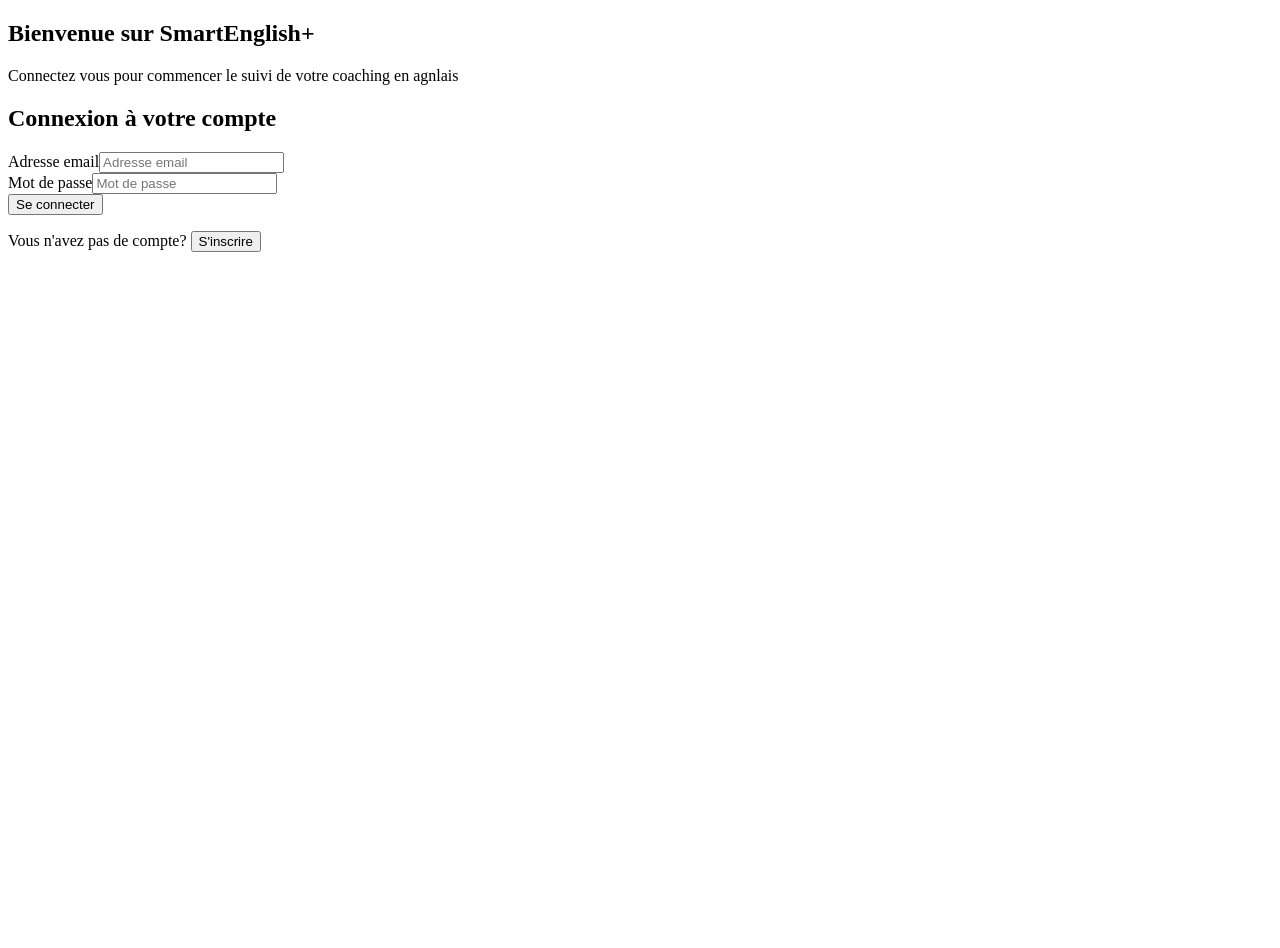
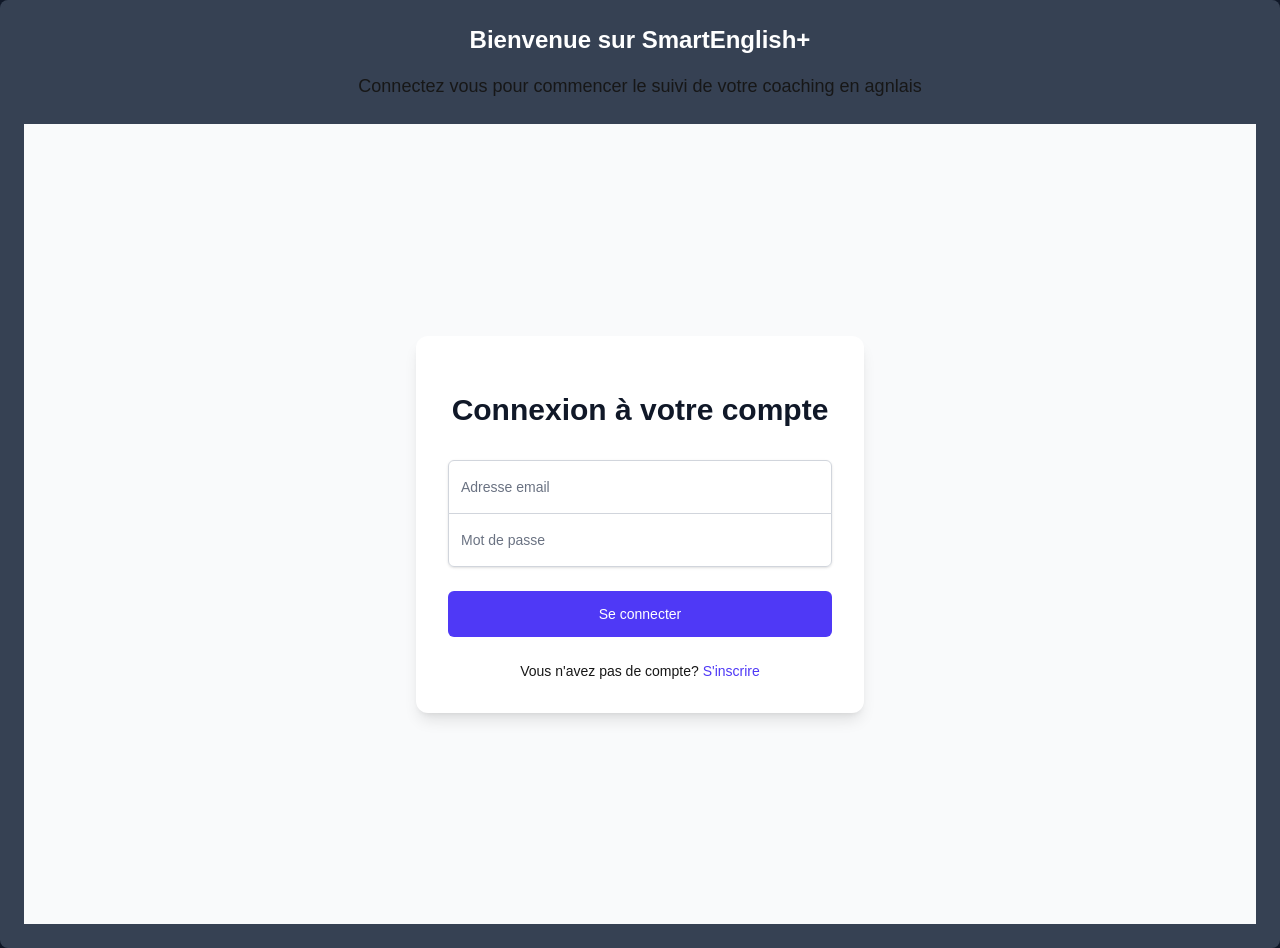
Before and after one commit to bk2024b/SmartEnglish-, a Next.js app: page / in a window 1280 px wide. Before the commit the page ends 800 px from the top, so only its background shows below. Built offline with nearby package versions, Linux system fonts and the light colour scheme; no server answers.

Commit message:
J'avais éffacé layout.js par inadvertance donc maintenant je l'ai remis

```diff
--- /dev/null
+++ b/src/app/layout.js
@@ -0,0 +1,32 @@
+import { Geist, Geist_Mono } from "next/font/google";
+import "./globals.css";
+import { Analytics } from "@vercel/analytics/react"
+import { SpeedInsights } from "@vercel/speed-insights/next"
+const geistSans = Geist({
+  variable: "--font-geist-sans",
+  subsets: ["latin"],
+});
+
+const geistMono = Geist_Mono({
+  variable: "--font-geist-mono",
+  subsets: ["latin"],
+});
+
+export const metadata = {
+  title: "SmartEnglish +",
+  description: "Six Mois de Coaching Premium en Anglais",
+};
+
+export default function RootLayout({ children }) {
+  return (
+    <html lang="en">
+      <Analytics />
+      <SpeedInsights />
+      <body
+        className={`${geistSans.variable} ${geistMono.variable} antialiased`}
+      >
+        {children}
+      </body>
+    </html>
+  );
+}
```
